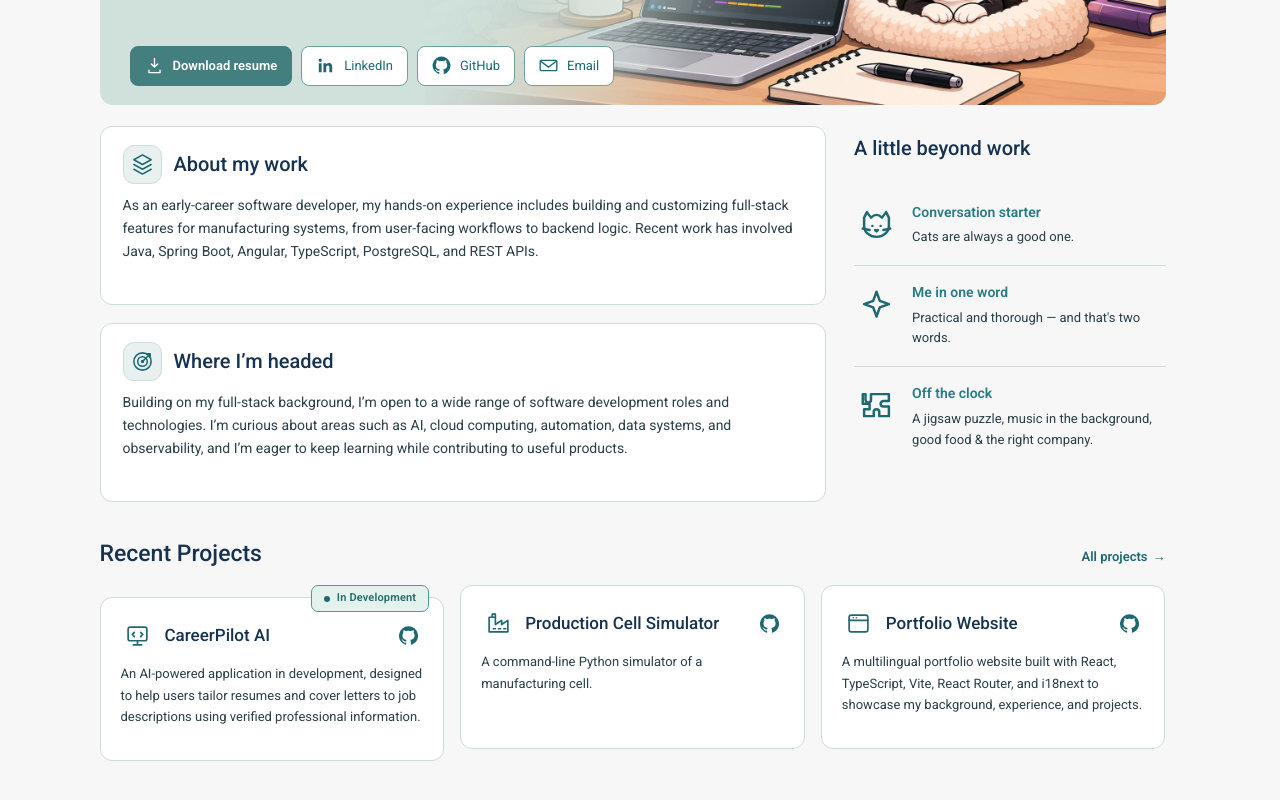
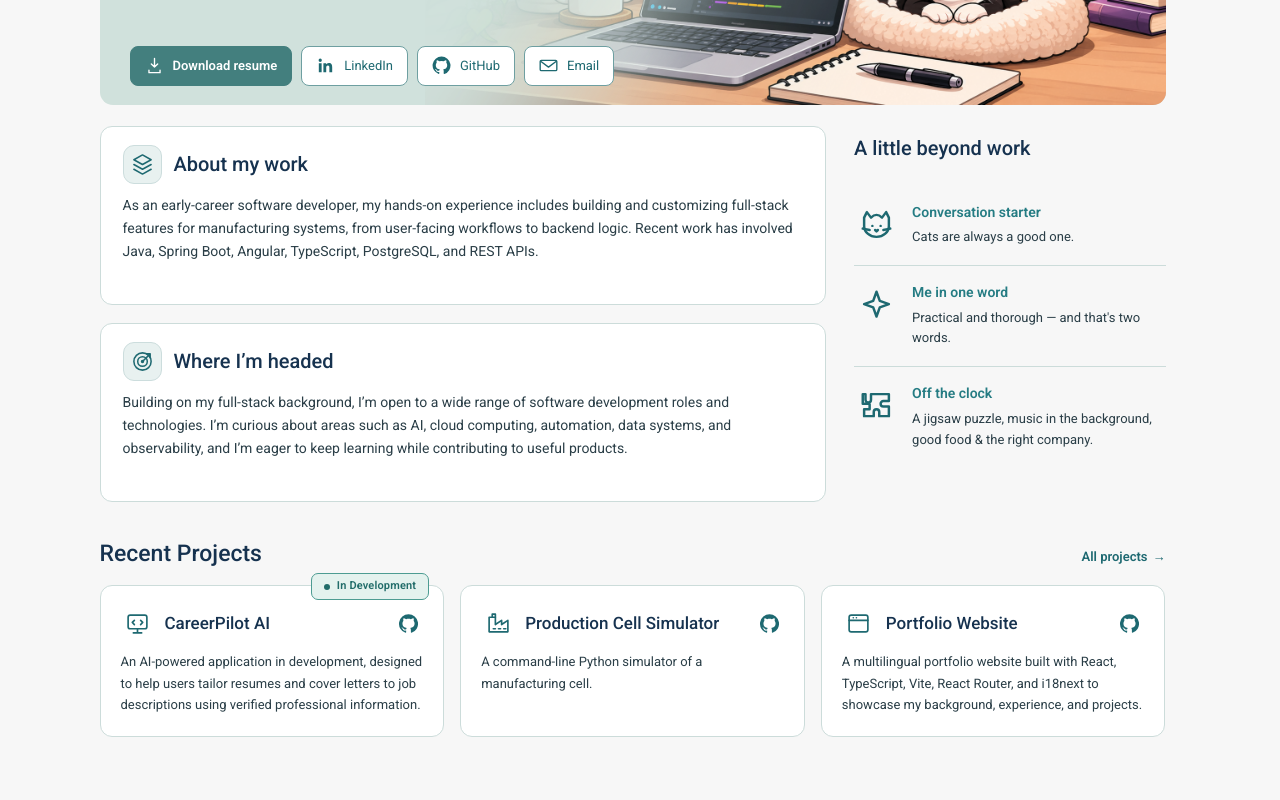
Before and after one commit to Kikasantini/erica-portfolio, a React (Vite) app: page /en in a window 1280 px wide. Shown: the part 312-1112 px from the top of the page. Built offline with nearby package versions, Linux system fonts and the light colour scheme.

Commit message:
Keep Home project cards aligned regardless of overlaid status badge

```diff
--- a/src/index.css
+++ b/src/index.css
@@ -4342,3 +4342,9 @@ p {
   stroke-linecap: round;
   stroke-linejoin: round;
 }
+
+
+/* Home: status badge overlays the card and must never shift the grid item. */
+.home-page .home-featured__grid .home-project:has(> .project-status) {
+  margin-top: 0;
+}
```
